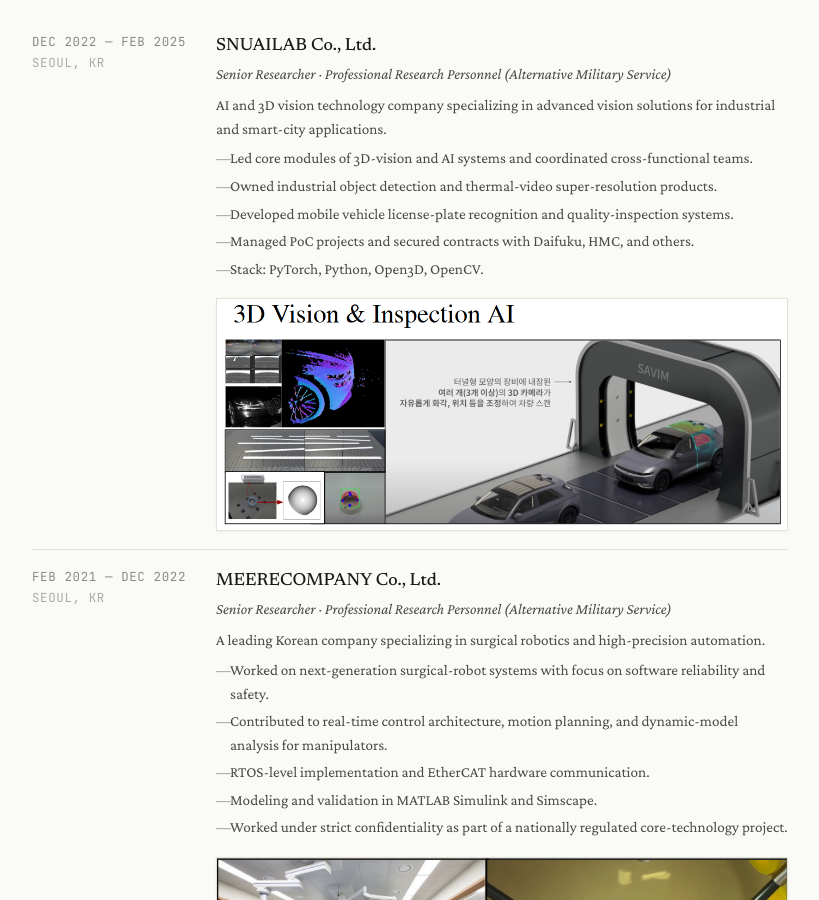
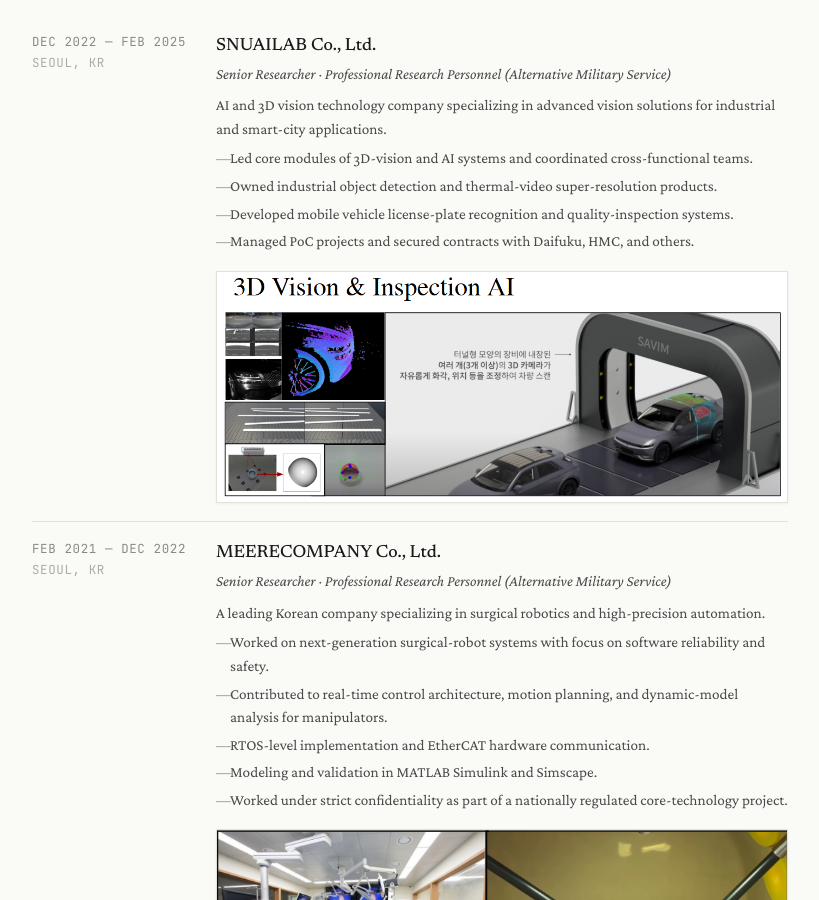
Before and after one commit to kodaekwan/kodaekwan.github.io, a Jekyll site: the page index.html, which Jekyll copies as it is, in a window 1280 px wide and 900 px high, scrolled down 5346 px. Shown: the whole window, without its empty margins (230-1049 px from the left). Built offline with Jekyll 4.4.1, drawn with Linux system fonts in a browser that asks for light colours.

Commit message:
MOD:index file s

```diff
--- a/index.html
+++ b/index.html
@@ -724,7 +724,6 @@
             <li>Owned industrial object detection and thermal-video super-resolution products.</li>
             <li>Developed mobile vehicle license-plate recognition and quality-inspection systems.</li>
             <li>Managed PoC projects and secured contracts with Daifuku, HMC, and others.</li>
-            <li>Stack: PyTorch, Python, Open3D, OpenCV.</li>
           </ul>
         </div>
         <figure class="figure">
```
